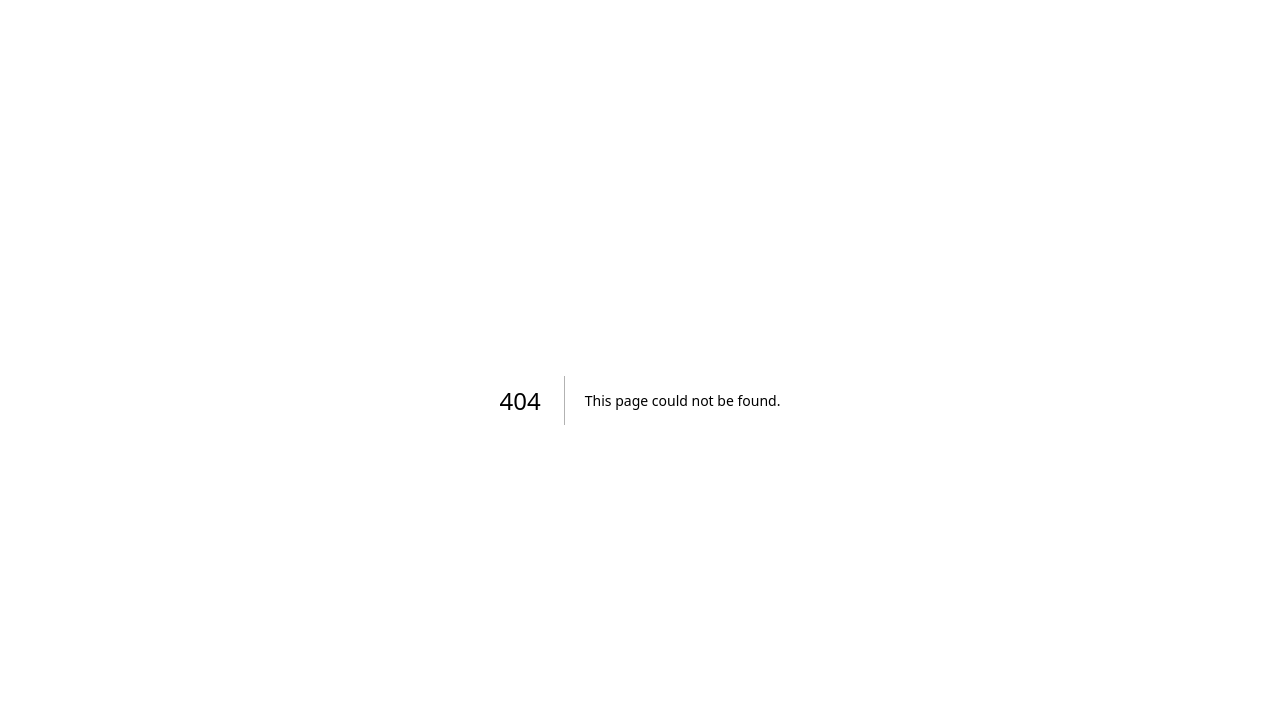
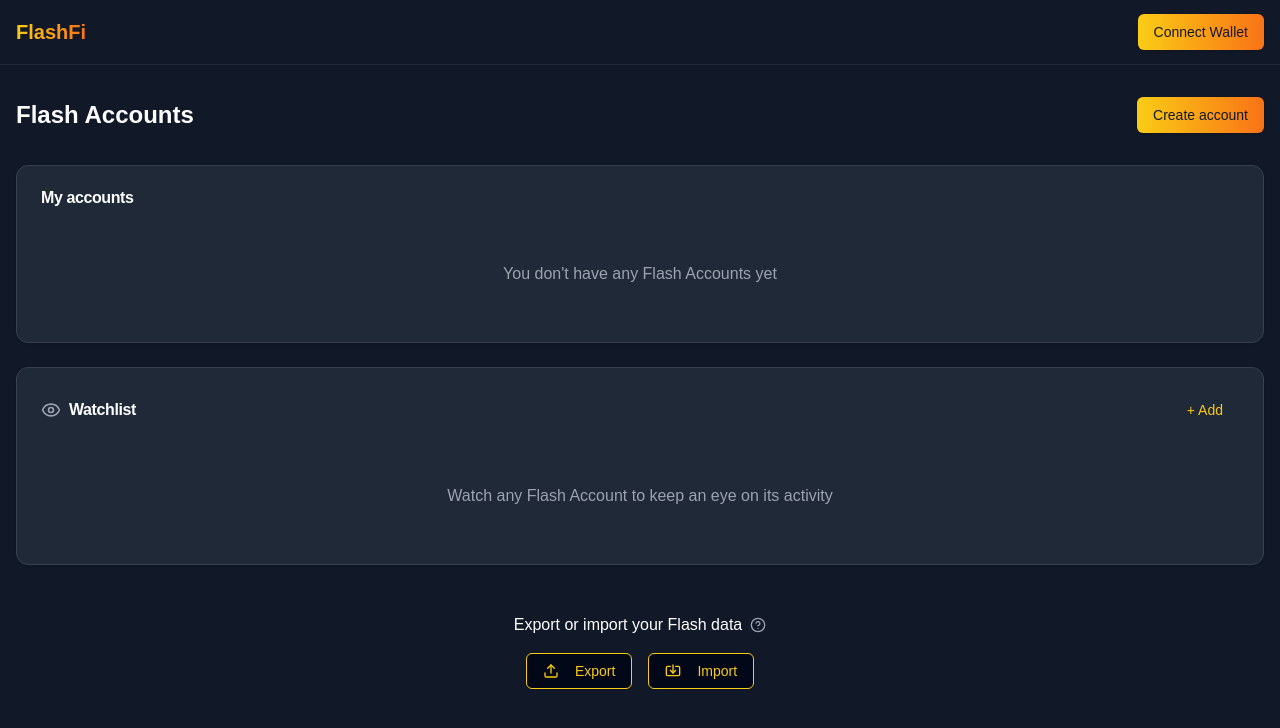
Before and after one commit to JulioMCruz/FlashFi, a Next.js app in the folder FlashFi-App/: page /accounts in a window 1280 px wide. Before the commit this address had no page. Shown: the top 728 px of the page. Built offline with nearby package versions, Linux system fonts and the light colour scheme.

Commit message:
Accounts component

```diff
--- /dev/null
+++ b/FlashFi-App/app/accounts/page.tsx
@@ -0,0 +1,10 @@
+"use client";
+
+// import Image from "next/image";
+import Accounts from "../../components/Accounts"
+
+export default function Home() {
+  return (
+    <Accounts />
+  );
+}
--- /dev/null
+++ b/FlashFi-App/components/Accounts.tsx
@@ -0,0 +1,111 @@
+'use client'
+
+// LogOut
+import { Bell, Eye, HelpCircle, Import, Upload, Wallet } from 'lucide-react'
+import { Button } from "@/components/ui/button"
+import { Card, CardContent, CardHeader, CardTitle } from "@/components/ui/card"
+import { useState } from 'react'
+
+export default function Component() {
+  const [isWalletConnected, setIsWalletConnected] = useState(false)
+  const [walletAddress, setWalletAddress] = useState('')
+
+  const connectWallet = async () => {
+    // Simulate wallet connection
+    setIsWalletConnected(true)
+    setWalletAddress('0xF23L.C58E')
+  }
+
+  return (
+    <div className="min-h-screen bg-gray-900">
+      <header className="border-b border-gray-800">
+        <div className="container mx-auto px-4">
+          <div className="flex items-center justify-between h-16">
+            <div className="text-xl font-bold bg-gradient-to-r from-yellow-400 to-orange-500 text-transparent bg-clip-text">
+              FlashFi
+            </div>
+
+            {isWalletConnected ? (
+              <div className="flex items-center space-x-4">
+                <Button variant="ghost" size="icon">
+                  <Bell className="h-5 w-5 text-gray-400" />
+                </Button>
+                <div className="flex items-center space-x-2 bg-gray-800 rounded-full px-4 py-2">
+                  <Wallet className="h-4 w-4 text-yellow-400" />
+                  <span className="text-sm text-gray-300">{walletAddress}</span>
+                </div>
+              </div>
+            ) : (
+              <Button
+                onClick={connectWallet}
+                className="bg-gradient-to-r from-yellow-400 to-orange-500 text-gray-900 hover:from-yellow-500 hover:to-orange-600"
+              >
+                Connect Wallet
+              </Button>
+            )}
+          </div>
+        </div>
+      </header>
+
+      <main className="container mx-auto px-4 py-8">
+        <div className="flex justify-between items-center mb-8">
+          <h1 className="text-2xl font-bold text-white">Flash Accounts</h1>
+          <Button
+            className="bg-gradient-to-r from-yellow-400 to-orange-500 text-gray-900 hover:from-yellow-500 hover:to-orange-600"
+          >
+            Create account
+          </Button>
+        </div>
+
+        <div className="space-y-6">
+          <Card className="bg-gray-800 border-gray-700">
+            <CardHeader>
+              <CardTitle className="text-white">My accounts</CardTitle>
+            </CardHeader>
+            <CardContent>
+              <p className="text-gray-400 text-center py-8">
+                You don&apos;t have any Flash Accounts yet
+              </p>
+            </CardContent>
+          </Card>
+
+          <Card className="bg-gray-800 border-gray-700">
+            <CardHeader>
+              <div className="flex justify-between items-center">
+                <div className="flex items-center space-x-2">
+                  <Eye className="h-5 w-5 text-gray-400" />
+                  <CardTitle className="text-white">Watchlist</CardTitle>
+                </div>
+                <Button variant="ghost" className="text-yellow-400 hover:text-yellow-500">
+                  + Add
+                </Button>
+              </div>
+            </CardHeader>
+            <CardContent>
+              <p className="text-gray-400 text-center py-8">
+                Watch any Flash Account to keep an eye on its activity
+              </p>
+            </CardContent>
+          </Card>
+
+          <div className="pt-6">
+            <div className="flex items-center justify-center space-x-2 mb-4">
+              <h2 className="text-white">Export or import your Flash data</h2>
+              <HelpCircle className="h-4 w-4 text-gray-400" />
+            </div>
+            <div className="flex justify-center space-x-4">
+              <Button variant="outline" className="border-yellow-400 text-yellow-400 hover:bg-yellow-400/10">
+                <Upload className="h-4 w-4 mr-2" />
+                Export
+              </Button>
+              <Button variant="outline" className="border-yellow-400 text-yellow-400 hover:bg-yellow-400/10">
+                <Import className="h-4 w-4 mr-2" />
+                Import
+              </Button>
+            </div>
+          </div>
+        </div>
+      </main>
+    </div>
+  )
+}
```
